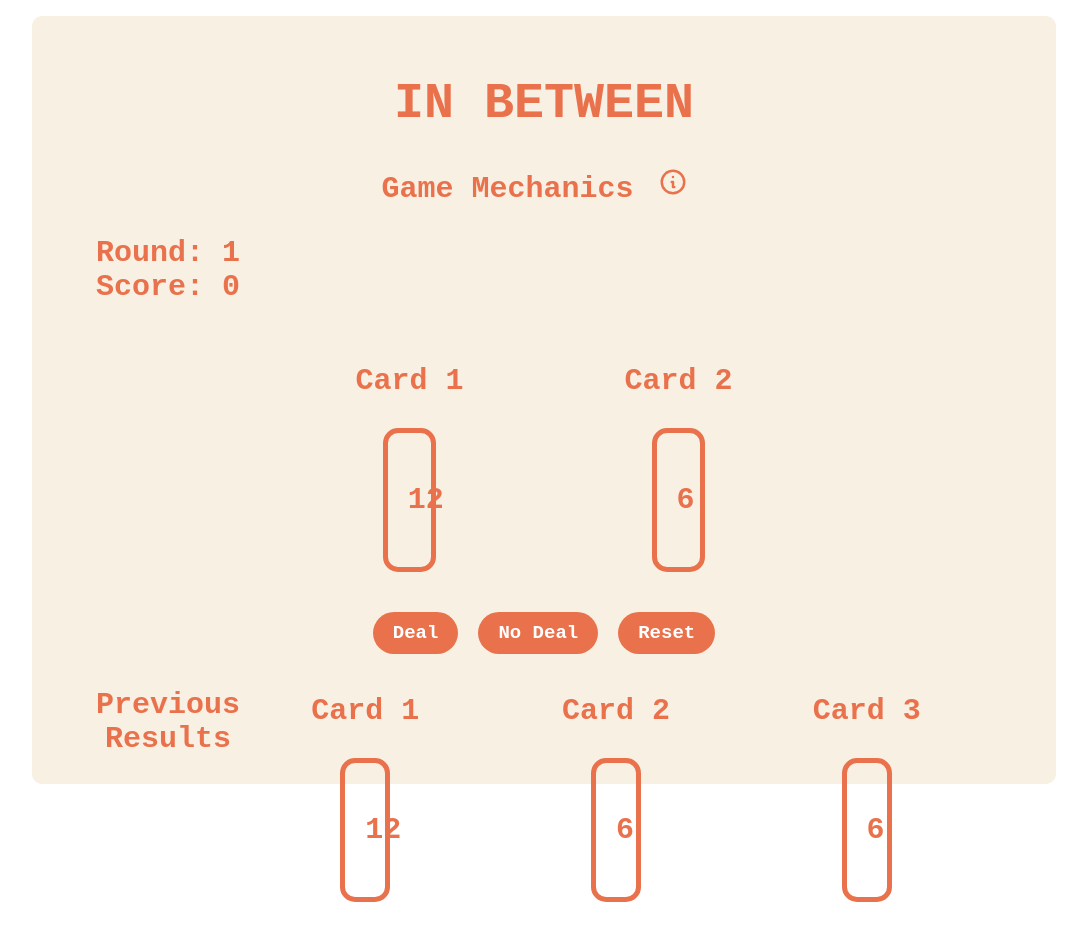
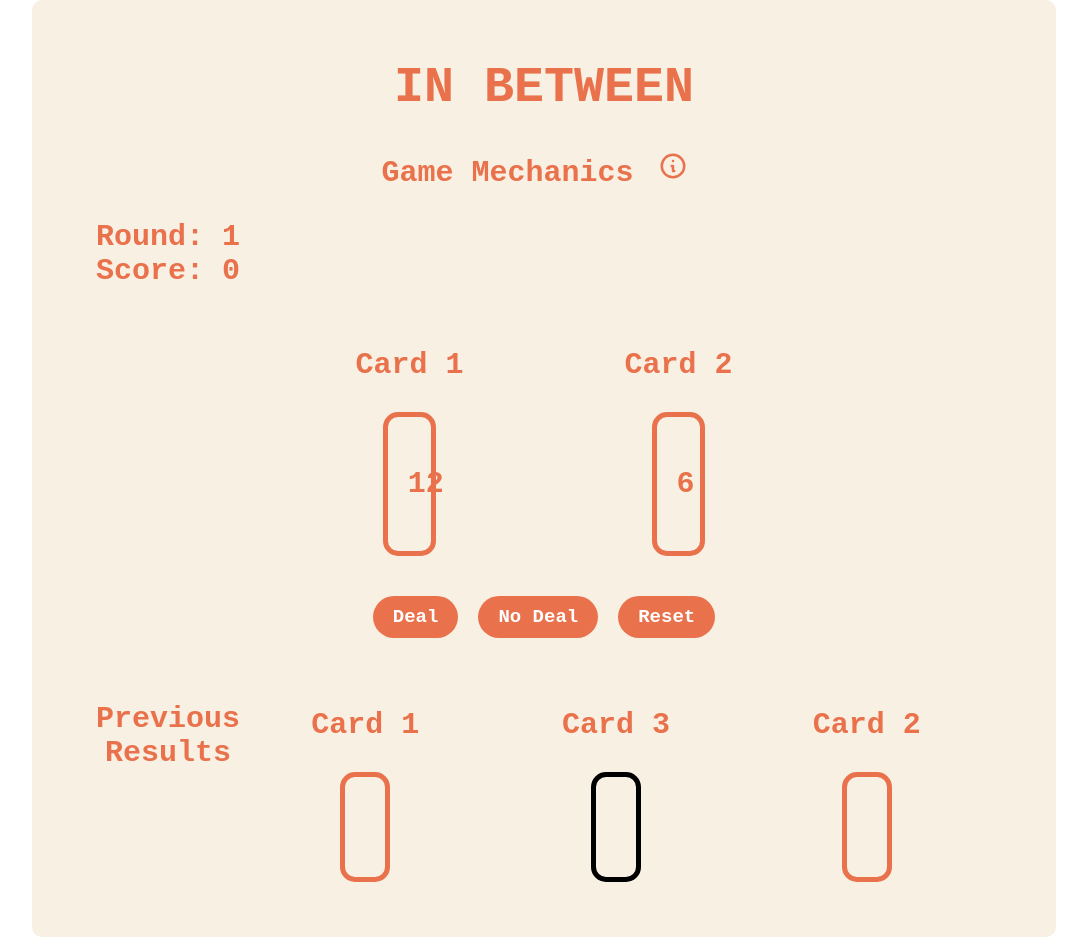
Before and after one commit to myrwynnepascual/react-app, a React (Create React App) app: page / in a window 1280 px wide. Shown: the whole page, without its empty margins (96-1183 px from the left). Built offline with nearby package versions, Linux system fonts and the light colour scheme.

Commit message:
pacheckpobossmyr

```diff
--- a/package.json
+++ b/package.json
@@ -8,12 +8,13 @@
     "@testing-library/user-event": "^13.5.0",
     "react": "^17.0.2",
     "react-dom": "^17.0.2",
+    "react-icons": "^4.3.1",
     "react-scripts": "5.0.0",
     "web-vitals": "^2.1.4"
   },
   "scripts": {
-    "start": "react-scripts --openssl-legacy-provider start",
-    "build": "react-scripts --openssl-legacy-provider build"
+    "start": "react-scripts start",
+    "build": "react-scripts build"
   },
   "eslintConfig": {
     "extends": [
--- a/src/App.css
+++ b/src/App.css
@@ -1,7 +1,7 @@
 .in-between{
   width: 70%;
   background-color: #F8F0E3;
-  position: absolute;
+  position: relative;
   left: 0;
   right: 0;
   top: 2%;
@@ -30,7 +30,7 @@
 
 
 
-.card-1, .card-2, .card-3{
+.card-1, .card-2{
   border: 5px solid #E9724C;
   border-radius: 15px;
   text-align: center;
@@ -39,7 +39,16 @@
   padding: 50px 20px;
   font-weight: bold;
 }
-
+.card-3{
+  border: 5px solid #000000;
+  border-radius: 15px;
+  text-align: center;
+  margin-left: 40%;
+  margin-right: 40%;
+  padding: 50px 20px;
+  font-weight: bold;
+  color: #000000;
+}
 .buttons{
   text-align: center;
 }
@@ -61,6 +70,10 @@
   width: 65%;
   text-align: center;
 }
+.row3{
+  text-align: center;
+  display: block;
+}
 
 h1, h2, h3, p{
   color: #E9724C;
--- a/src/App.js
+++ b/src/App.js
@@ -12,14 +12,17 @@ function App() {
   const [card_2, setcard_2] = useState(random(1, 13));
   const [card_3, setcard_3] = useState(random(1, 13));
   const [score, setScore] = useState(0);
-  const [iteration, setIteration] = useState(1);
+  const [roundCount, setroundCount] = useState(1);
   const [result, setResult] = useState("");
+  const [prev1, setPrev1] = useState("");
+  const [prev2, setPrev2] = useState("");
+  const [prev3, setPrev3] = useState("");
 
   var button1 = document.getElementById("btn1");
   var button2 = document.getElementById("btn2");
 
-  const getIteration = () => {
-    return iteration;
+  const getroundCount = () => {
+    return roundCount;
   };
 
   const getScore = () => {
@@ -39,12 +42,25 @@ function App() {
     return card_3;
   };
 
+  const prevcard_1 = () => {
+    setPrev1(`${getcard_1()}`);
+  };
+
+  const prevcard_2 = () => {
+    setPrev2(`${getcard_2()}`);
+  };
+
+
+  const prevcard_3 = () => {
+    setPrev3(`${getcard_3()}`);
+  };
+
   const generate = () => {
     setcard_1(random(1, 13));
     setcard_2(random(1, 13));
     setcard_3(random(1, 13));
 
-    if (iteration == 5) {
+    if (roundCount == 5) {
       button1.disabled = true;
       button2.disabled = true;
     }
@@ -67,22 +83,23 @@ function App() {
     }
   }
 
-  const resultUpdateWin = () => {
-    setResult(`Bingo! The third number is ${getcard_3()}`);
+  const resultWin = () => {
+    setResult(`YOU WIN!!`);
   };
 
-  const resultUpdateLose = () => {
-    setResult(`Too bad! The third number is ${getcard_3()}`);
+  const resultLose = () => {
+    setResult(`YOU LOSE!`);
   };
 
-  const resultUpdateNoDeal = () => {
-    setResult(`No Deal! The third number is ${getcard_3()}`);
+  const resultNoDeal = () => {
+    setResult(`No Deal!`);
   };
 
-  const resultUpdateSame = () => {
-    setResult(`Unlucky! All of the numbers are ${getcard_3()}`);
+  const resultSameCards = () => {
+    setResult(`Unlucky! YOU LOSE!!`);
   };
 
+//pwede ata to remove
   const LabelCheck = (label) => {
     if (card_1 == card_2) {
       return label == 0 ? "Higher" : "Lower";
@@ -91,10 +108,10 @@ function App() {
     }
   };
 
-  const InBet = (bet) => {
+  const gamePlay = (bet) => {
 
     if (!(card_1 == card_2 && card_2 == card_3)) {
-      if (getIteration() <= 5) {
+      if (getroundCount() <= 5) {
 
         //GET HIGHER CARD
         const high = card_1 > card_2 ? card_1 : card_2;
@@ -110,7 +127,7 @@ function App() {
           if (card_3 > low && card_3 < high) {
 
             setScore(getScore() + 1);
-            resultUpdateWin();
+            resultWin();
 
           }
 
@@ -118,23 +135,24 @@ function App() {
           else {
 
             scoreDealHigherLowerLose();
-            resultUpdateLose();
+            resultLose();
           }
 
           //DRAW CARDS AGAIN AND MOVE TO NEXT ROUND
           generate();
-          setIteration(getIteration() + 1);
+          setroundCount(getroundCount() + 1);
+
         }
 
         //USER CHOSE NO DEAL
         else if (bet == "No Deal") {
 
           scoreNoDeal();
-          resultUpdateNoDeal();
+          resultNoDeal();
 
           //DRAW CARDS AGAIN AND MOVE TO NEXT ROUND
           generate();
-          setIteration(getIteration() + 1);
+          setroundCount(getroundCount() + 1);
 
         }
 
@@ -144,17 +162,17 @@ function App() {
           //card 3 is HIGHER -> USER WIN
           if (card_3 > high) {
             setScore(getScore() + 1);
-            resultUpdateWin();
+            resultWin();
           }
 
           //card 3 is LOWER -> USER LOSE
           else {
             scoreDealHigherLowerLose();
-            resultUpdateLose();
+            resultLose();
           }
 
           generate();
-          setIteration(getIteration() + 1);
+          setroundCount(getroundCount() + 1);
         }
 
         //USER CHOSE LOWER
@@ -163,36 +181,40 @@ function App() {
           //card 3 is LOWER -> USER WIN
           if (card_3 < high) {
             setScore(getScore() + 1);
-            resultUpdateWin();
+            resultWin();
           }
 
           //card 3 is HIGHER -> USER LOSE
           else {
             scoreDealHigherLowerLose();
-            resultUpdateLose();
+            resultLose();
           }
           generate();
-          setIteration(getIteration() + 1);
+          setroundCount(getroundCount() + 1);
         }
 
       }
 
       else {
         setScore(getScore() - 1);
-        resultUpdateSame();
+        resultSameCards();
       }
-
-
+      prevcard_1();
+      prevcard_2();
+      prevcard_3();
     }
   };
 
   const reset = () => {
     generate();
     setScore(0);
-    setIteration(1);
+    setroundCount(1);
     button1.disabled = false;
     button2.disabled = false;
     setResult("");
+    setPrev1("");
+    setPrev2("");
+    setPrev3("");
   };
 
   return (
@@ -205,7 +227,7 @@ function App() {
         <h2>Game Mechanics <GameMechanics /></h2>
 
 
-        <h3>Round: {iteration} <br></br> Score: {score} </h3>
+        <h3>Round: {roundCount} <br></br> Score: {score} </h3>
 
         <div className='row1'>
 
@@ -224,33 +246,32 @@ function App() {
         <div className='row-2'>
 
           <div className='buttons'>
-            <input type="button" id='btn1' value={LabelCheck(0)} onClick={(evt) => {InBet(evt.target.value);}} />
-            <input type="button" id='btn2' value={LabelCheck(1)} onClick={(evt) => {InBet(evt.target.value);}} />
+            <input type="button" id='btn1' value={LabelCheck(0)} onClick={(evt) => {gamePlay(evt.target.value);}} />
+            <input type="button" id='btn2' value={LabelCheck(1)} onClick={(evt) => {gamePlay(evt.target.value);}} />
             <input type="button" id='btn3' value="Reset" onClick={() => {reset();}}Reset />
-          </div>
-
-        </div>
-
-        <div className='prevrow'>
-        <h2>Previous Results</h2>
-          <div className='prevrow-1'>
-            <h3>Card 1</h3>
-            <p className='card-1'>{getcard_1()}</p>
-          </div>
-
-          <div className='prevrow-2'>
-            <h3>Card 2</h3>
-            <p className='card-2'>{getcard_2()}</p>
-          </div>
-
-          <div className='prevrow-3'>
-            <h3>Card 3</h3>
-            <p className='card-3'>{getcard_3()}</p>
           </div>
 
         </div>
         <div className='row3'>
           <p className='result'>{result}</p>
+        </div>
+        <div className='prevrow'>
+        <h2>Previous Results</h2>
+          <div className='prevrow-1'>
+            <h3>Card 1</h3>
+            <p className='card-1'>{prev1}</p>
+          </div>
+
+          <div className='prevrow-3'>
+            <h3>Card 3</h3>
+            <p className='card-3'>{prev3}</p>
+          </div>
+
+          <div className='prevrow-2'>
+            <h3>Card 2</h3>
+            <p className='card-2'>{prev2}</p>
+          </div>
+
         </div>
 
       </div>
```
Also changed, not shown: 1 other file (tests, documents, lock files or other folders).
